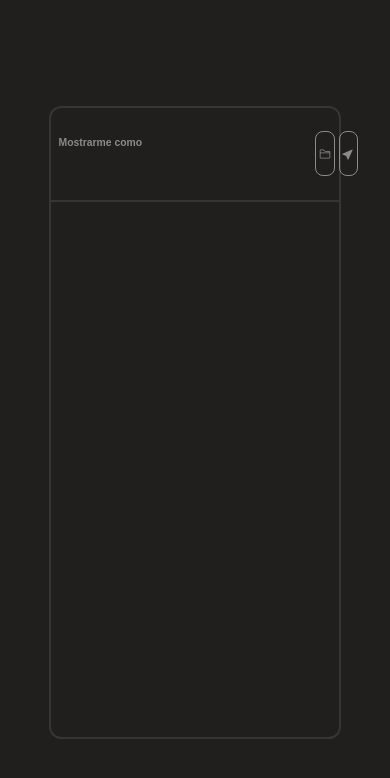
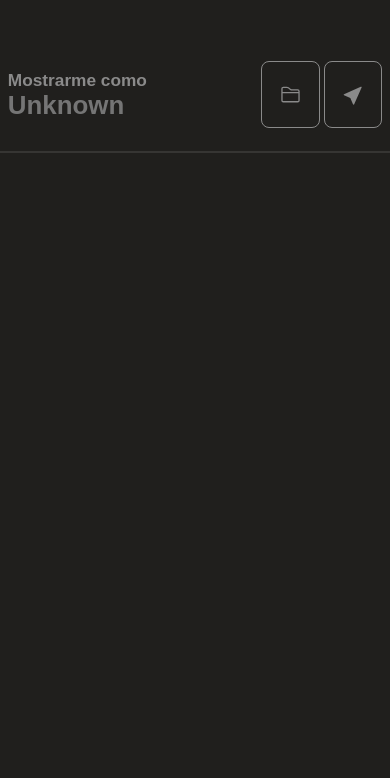
Before and after one commit to WasAlexis/filecast, a plain HTML site: page client/index.html in a window 390 px wide. Drawn offline with Linux system fonts and the light colour scheme.

Commit message:
feat: add responsive styles

```diff
--- a/client/index.html
+++ b/client/index.html
@@ -7,6 +7,7 @@
     <link rel="shortcut icon" href="/assets/svg/broadcast.svg" type="image/svg+xml">
     <link rel="stylesheet" href="/styles/static.css">
     <link rel="stylesheet" href="/styles/main.css">
+    <link rel="stylesheet" href="./styles/responsive.css">
 </head>
 <body>
     <div class="app">
@@ -14,7 +15,7 @@
             <div class="profile">
                 <div class="information">
                     <span>Mostrarme como</span>
-                    <input type="text" id="username">
+                    <input type="text" id="username" autocomplete="off" placeholder="Unknown">
                 </div>
                 <div class="tools">
                     <input type="file" id="inputFile">
--- a/client/styles/main.css
+++ b/client/styles/main.css
@@ -8,8 +8,10 @@
 
 .app .box {
     margin: 0 auto;
-    width: 75%;
-    height: 75%;
+    width: 100%;
+    max-width: 1366px;
+    height: 100%;
+    max-height: 768px;
     border: 2px solid var(--glass-border-color);
     border-radius: calc(1vw + 1vh);
 }
@@ -24,10 +26,14 @@
     border-bottom: 2px solid var(--glass-border-color);
 }
 
+.app .box .profile .information {
+    width: 50%;
+}
+
 .app .box .profile .information span {
     display: block;
     font-weight: 600;
-    font-size: calc(0.5vw + 1vh);
+    font-size: calc(0.1vw + 2vh);
     color: var(--gray-color);
 }
 
@@ -42,9 +48,9 @@
 }
 
 .app .box .profile .tools button, .app .box .profile .tools label {
-    margin-left: 1vw;
+    margin-left: 0.25vw;
     width: 5vw;
-    height: 60%;
+    height: 70%;
     background-repeat: no-repeat;
     background-position: center;
     background-size: calc(1vw + 1vh);
--- /dev/null
+++ b/client/styles/responsive.css
@@ -0,0 +1,31 @@
+/* file to make the interface responsive */
+
+/* Computer with small screens */
+
+@media (max-width: 1366px) {
+    .app .box {
+        border-radius: 0%;
+        border: none;
+    }
+}
+
+
+/* SmartPhones */
+@media (max-width: 480px) and (max-height: 900px) {
+    .app .box {
+        width: 100%;
+        height: 100%;
+        border: none;
+        border-radius: 0%;
+    }
+
+    .app .box .profile {
+        height: 15%;
+    }
+
+    .app .box .profile .tools button, .app .box .profile .tools label {
+        margin-left: 1vw;
+        width: 15vw;
+        background-size: calc(1vw + 2vh);
+    }
+}
--- a/client/styles/static.css
+++ b/client/styles/static.css
@@ -14,7 +14,7 @@
 
 body {
     width: 100vw;
-    height: 100vh;
+    height: 100dvh;
     background-color: var(--darker-color);
 }
 
@@ -24,8 +24,10 @@ h1, h2, h3, span, input[type="text"] {
 }
 
 input[type="text"] {
+    width: 100%;
+    max-width: 400px;
     font-weight: bold;
-    font-size: calc(0.5vw + 2vh);
+    font-size: calc(0.15vw + 3vh);
     background-color: transparent;
     border: none;
     outline: none;
```
